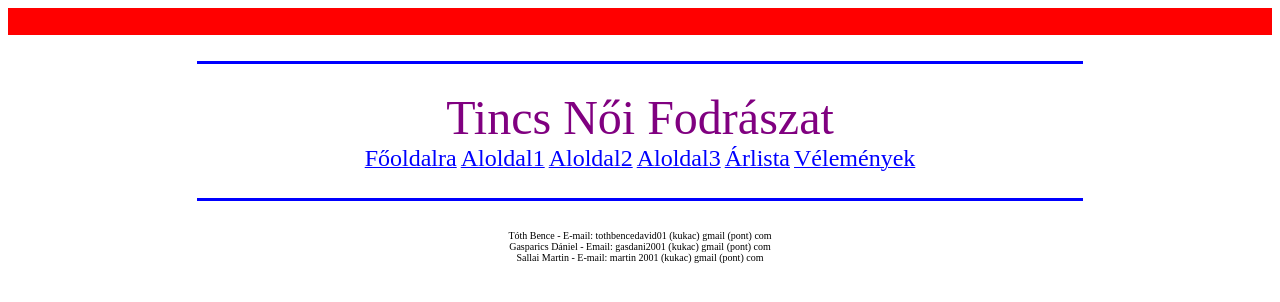
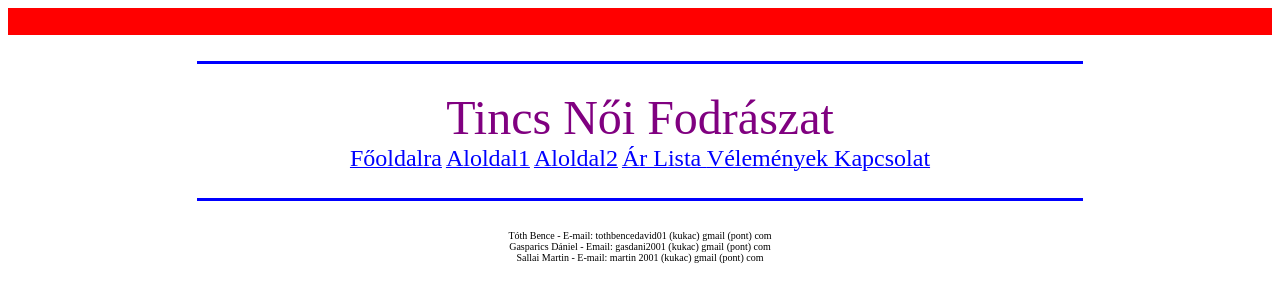
Before and after one commit to blynzdotdev/weblap-beadando, a plain HTML site: page index.html in a window 1280 px wide. Drawn offline with Linux system fonts and the light colour scheme.

Commit message:
updated 1012_22:00

```diff
--- a/index.html
+++ b/index.html
@@ -42,9 +42,9 @@
             <!-- alodlalak -->
 			<a href=""><font size="5px" face="Times New Roman">Aloldal1</font></a> <!-- aloldal 1 -->
 			<a href=""><font size="5px" face="Times New Roman">Aloldal2</font></a> <!-- aloldal 2 -->
-			<a href=""><font size="5px" face="Times New Roman">Aloldal3</font></a> <!-- aloldal 3 -->
-			<a href="arlista.html"><font size="5px" face="Times New Roman">Árlista</font></a> <!-- aloldal 4 -->
-			<a href="velemenyek.html"><font size="5px" face="Times New Roman">Vélemények</font></a> <!-- aloldal 5 -->
+			<a href="arlista.html"><font size="5px" face="Times New Roman"> Ár Lista </font></a> <!-- aloldal 3 -->
+			<a href="velemenyek.html"><font size="5px" face="Times New Roman"> Vélemények </font></a> <!-- aloldal 4 -->
+			<a href="kapcsolatok.html"><font size="5px" face="Times New Roman"> Kapcsolat </font></a> <!-- aloldal 5 -->
 		</div>
         <!-- vonal a bar aljára -->
         <br><hr color="Blue" width="70%" size="3px" align="center"><br>
```
